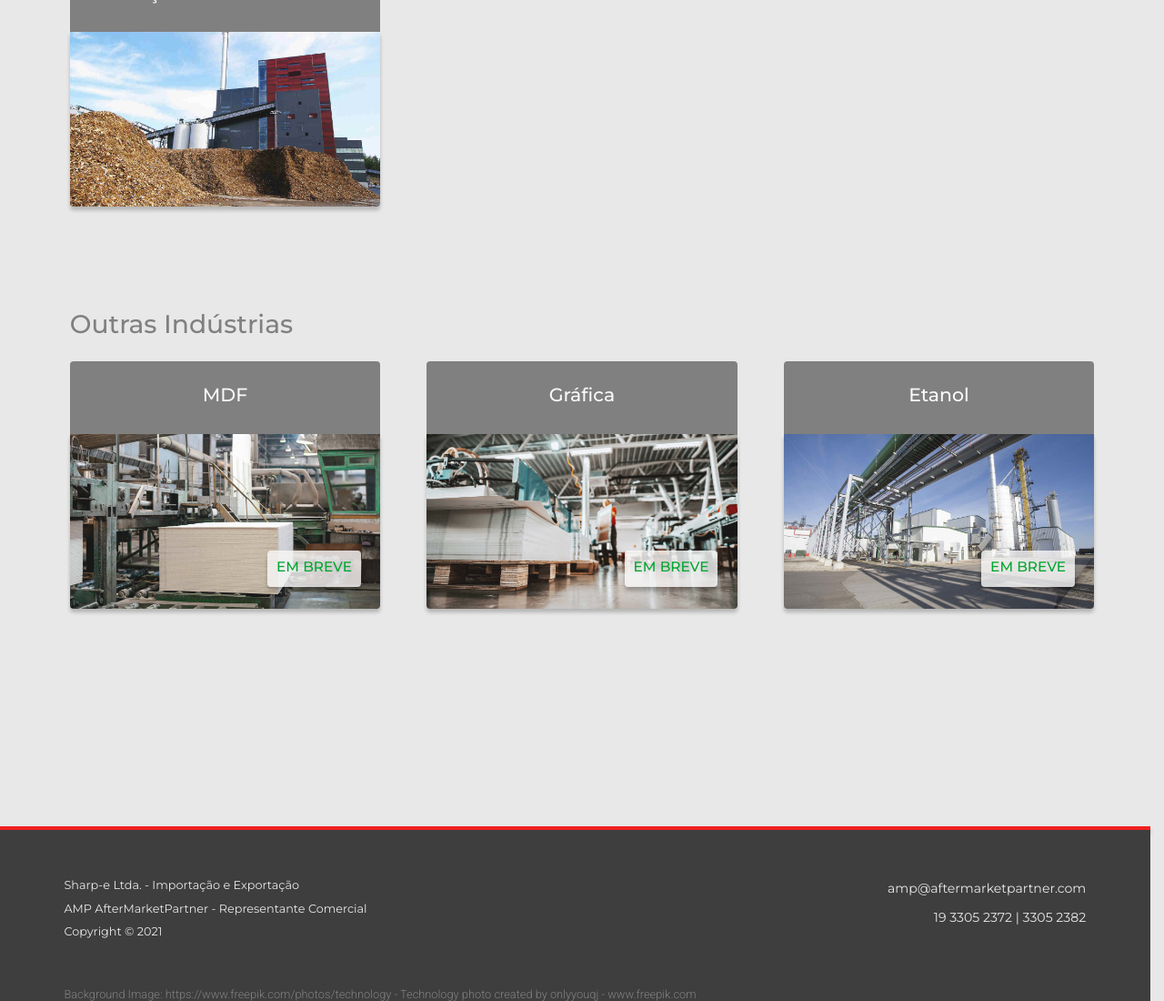
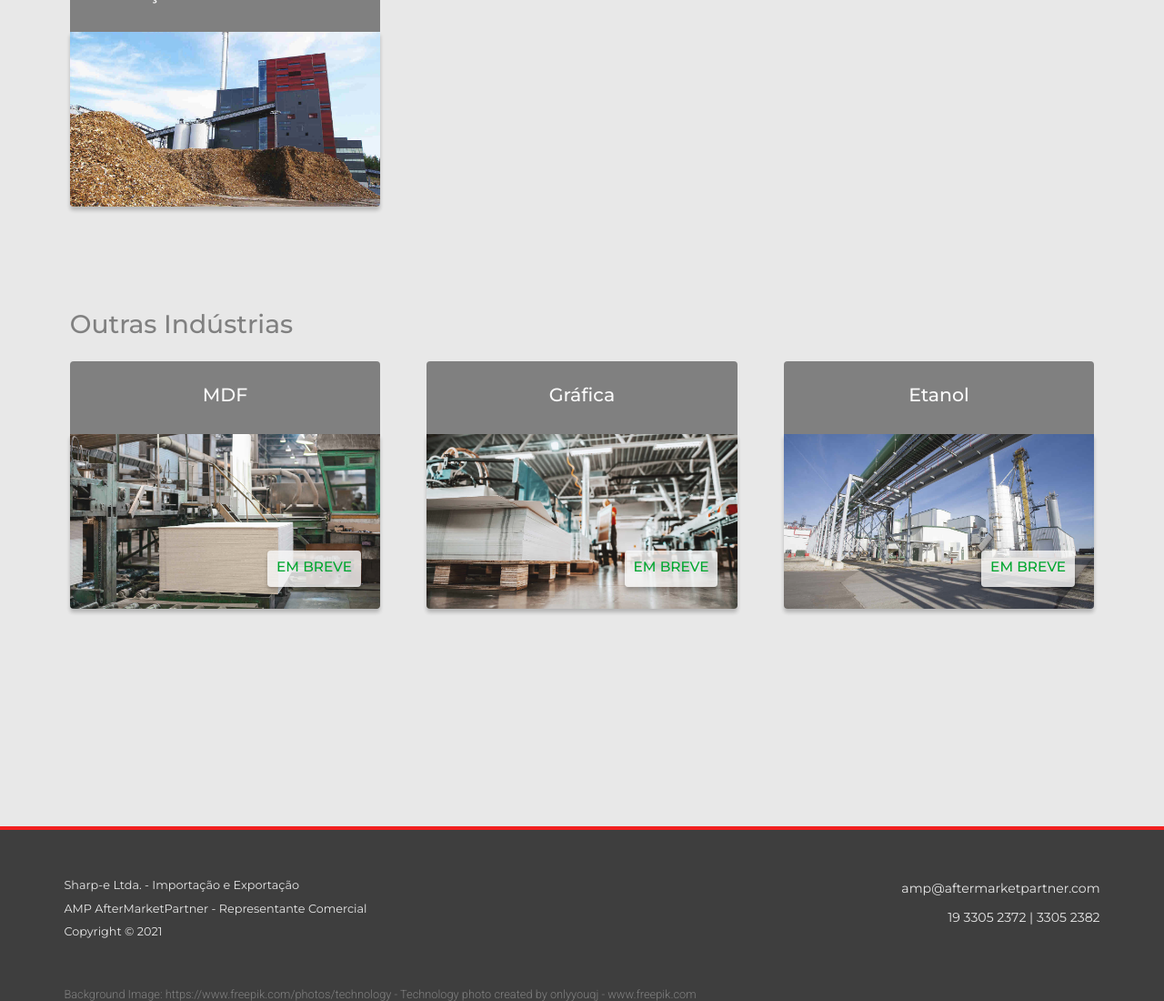
Before and after one commit to g4-lima/se-amp, a React (Create React App) app: page / in a window 1280 px wide. Shown: the part 1884-2984 px from the top of the page at 91% size. Built offline with nearby package versions, Linux system fonts and the light colour scheme.

Commit message:
width-footer

```diff
--- a/src/components/Footer/style.ts
+++ b/src/components/Footer/style.ts
@@ -1,7 +1,7 @@
 import styled from 'styled-components';
 
 export const Container = styled.div`
-    width: 98.8vw;
+    width: 100%;
     height: 24vh;
 
     display: flex;
```
